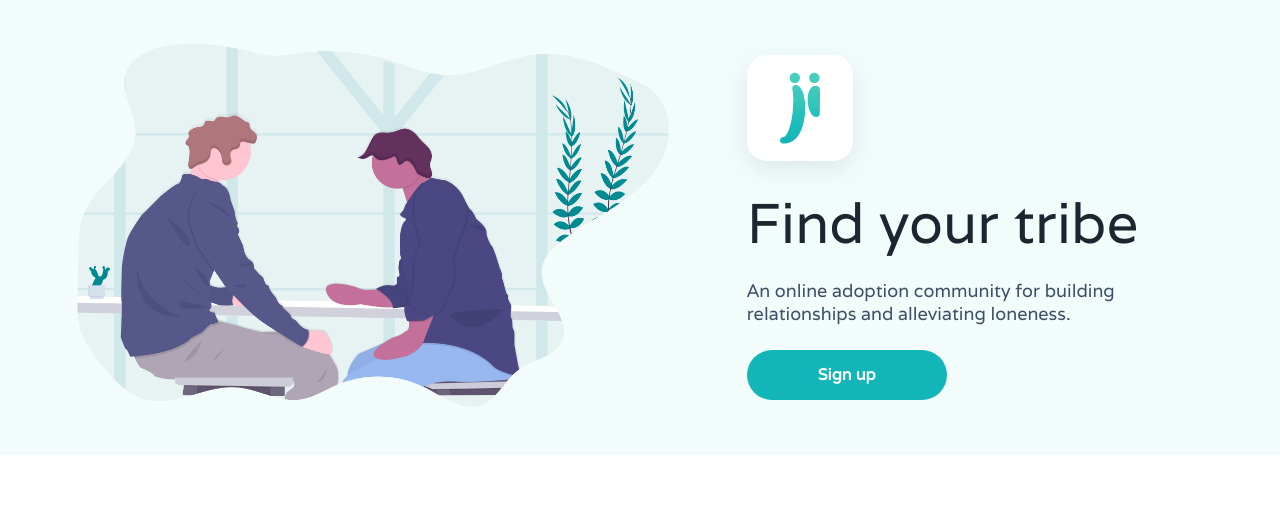
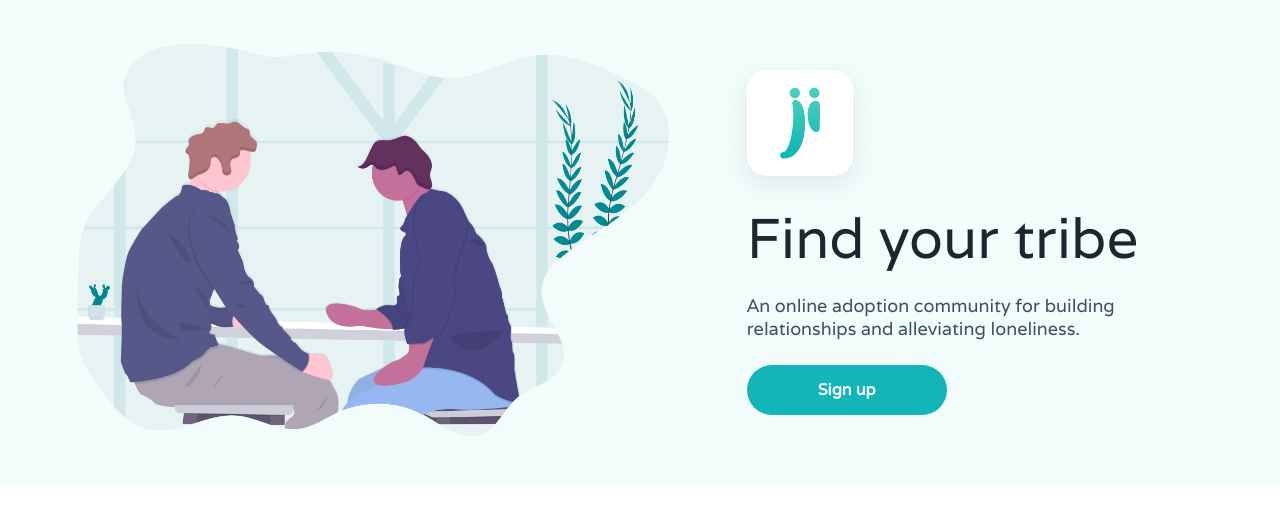
Before and after one commit to OlliePorter/jippi, a React (Create React App) app: page / in a window 1280 px wide. Shown: the top 524 px of the page. Built offline with nearby package versions, Linux system fonts and the light colour scheme.

Commit message:
Fix text copy & add height to image

```diff
--- a/src/components/Home/Headline/headline.module.scss
+++ b/src/components/Home/Headline/headline.module.scss
@@ -60,5 +60,6 @@
 
 	.image {
 		width: 600px;
+		height: 400px;
 	}
 }
--- a/src/components/Home/Headline/index.jsx
+++ b/src/components/Home/Headline/index.jsx
@@ -10,7 +10,7 @@ const Headline = () => {
 			<div className={styles.innerContainer}>
 				<img src="/jippi_blue_square.png" alt="jippi logo" className={styles.logo}></img>
 				<p className={styles.title}>Find your tribe</p>
-				<p className={styles.subtitle}>An online adoption community for building relationships and alleviating loneness.</p>
+				<p className={styles.subtitle}>An online adoption community for building relationships and alleviating loneliness.</p>
 				<button>Sign up</button>
 			</div>
     </div>
```
